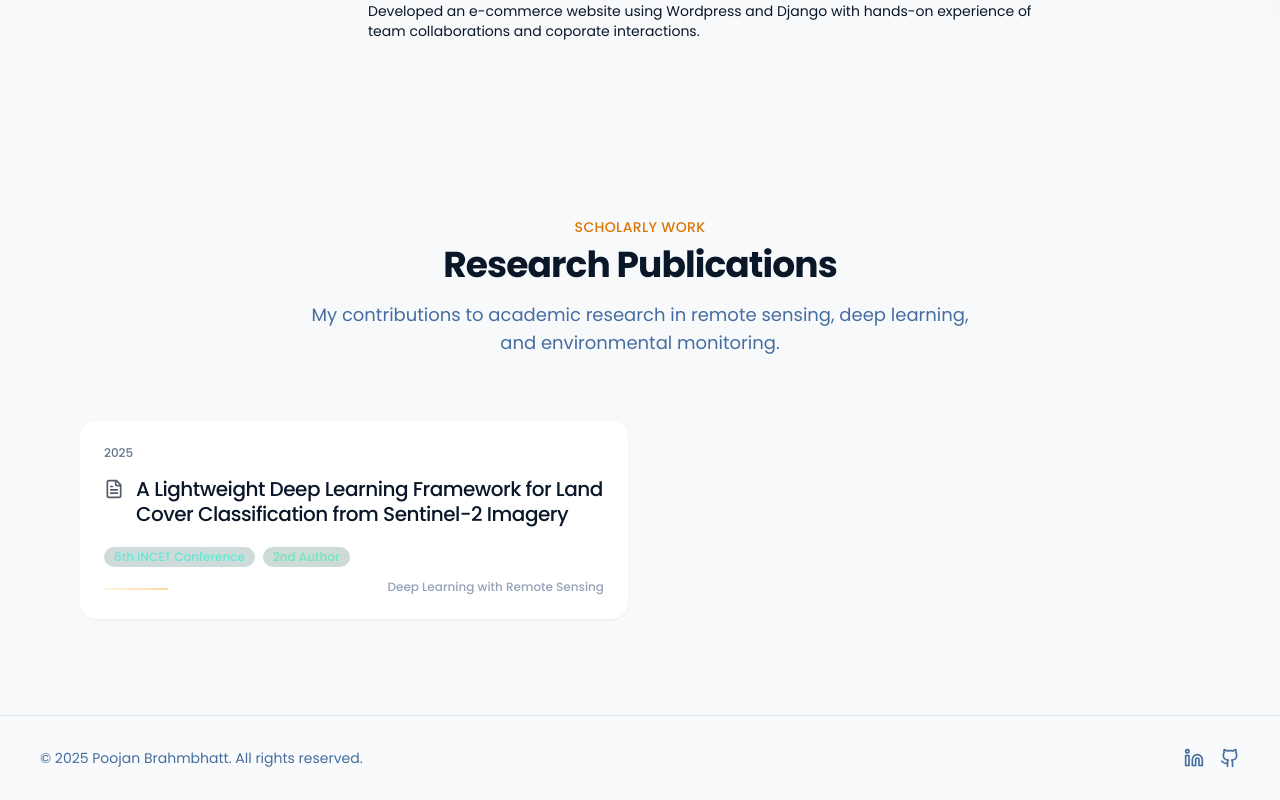
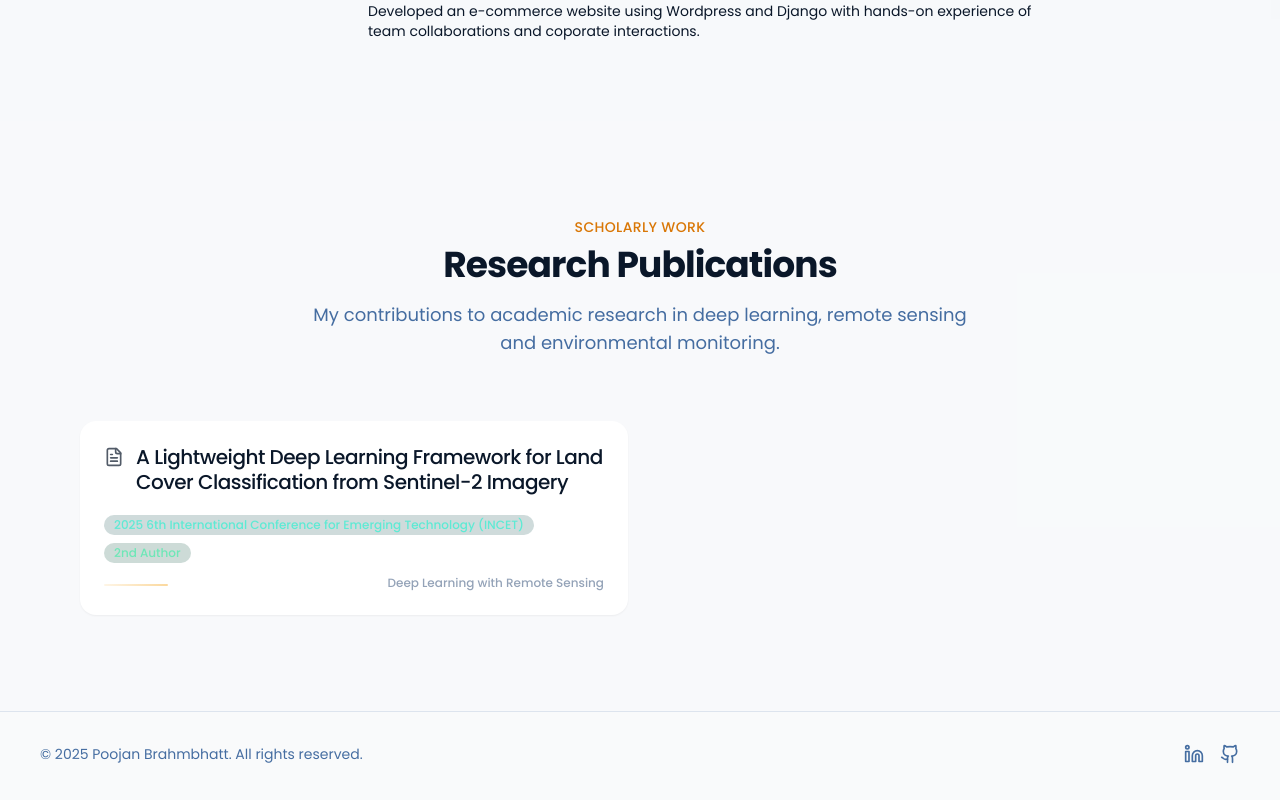
Before and after one commit to Poojan3108/portfolio, a Next.js app: page / in a window 1280 px wide. Shown: the part 2268-3068 px from the top of the page. Built offline with nearby package versions, Linux system fonts and the light colour scheme.

Commit message:
Update research.tsx

```diff
--- a/components/research.tsx
+++ b/components/research.tsx
@@ -18,7 +18,7 @@ export function Research() {
     {
       id: 1,
       title: "A Lightweight Deep Learning Framework for Land Cover Classification from Sentinel-2 Imagery",
-      type: "6th INCET Conference",
+      type: "2025 6th International Conference for Emerging Technology (INCET)",
       role: "2nd Author",
       year: "2025"
     }
@@ -47,7 +47,7 @@ export function Research() {
           <p className="text-sm font-medium text-amber-600 dark:text-amber-400 tracking-wide mb-2">SCHOLARLY WORK</p>
           <h2 className="text-4xl font-bold tracking-tight mb-4">Research Publications</h2>
           <p className="text-lg text-muted-foreground max-w-2xl mx-auto">
-            My contributions to academic research in remote sensing, deep learning, and environmental monitoring.
+            My contributions to academic research in deep learning, remote sensing and environmental monitoring.
           </p>
         </div>
 
@@ -62,11 +62,6 @@ export function Research() {
             >
               <Card className="group h-full border-none bg-white dark:bg-slate-900 hover:bg-gradient-to-b hover:from-white hover:to-slate-50 dark:hover:from-slate-900 dark:hover:to-slate-800/80 overflow-hidden rounded-2xl shadow-sm hover:shadow-md transition-all duration-300">
                 <CardHeader className="p-6 pb-3 space-y-4">
-                  {/* Year label */}
-                  <div className="text-xs font-medium text-slate-500 dark:text-slate-400">
-                    {pub.year}
-                  </div>
-
                   {/* Title with icon */}
                   <div className="group-hover:text-amber-500 dark:group-hover:text-amber-400 transition-colors duration-300">
                     <h3 className="text-xl font-medium leading-tight tracking-tight flex items-start gap-3">
```
